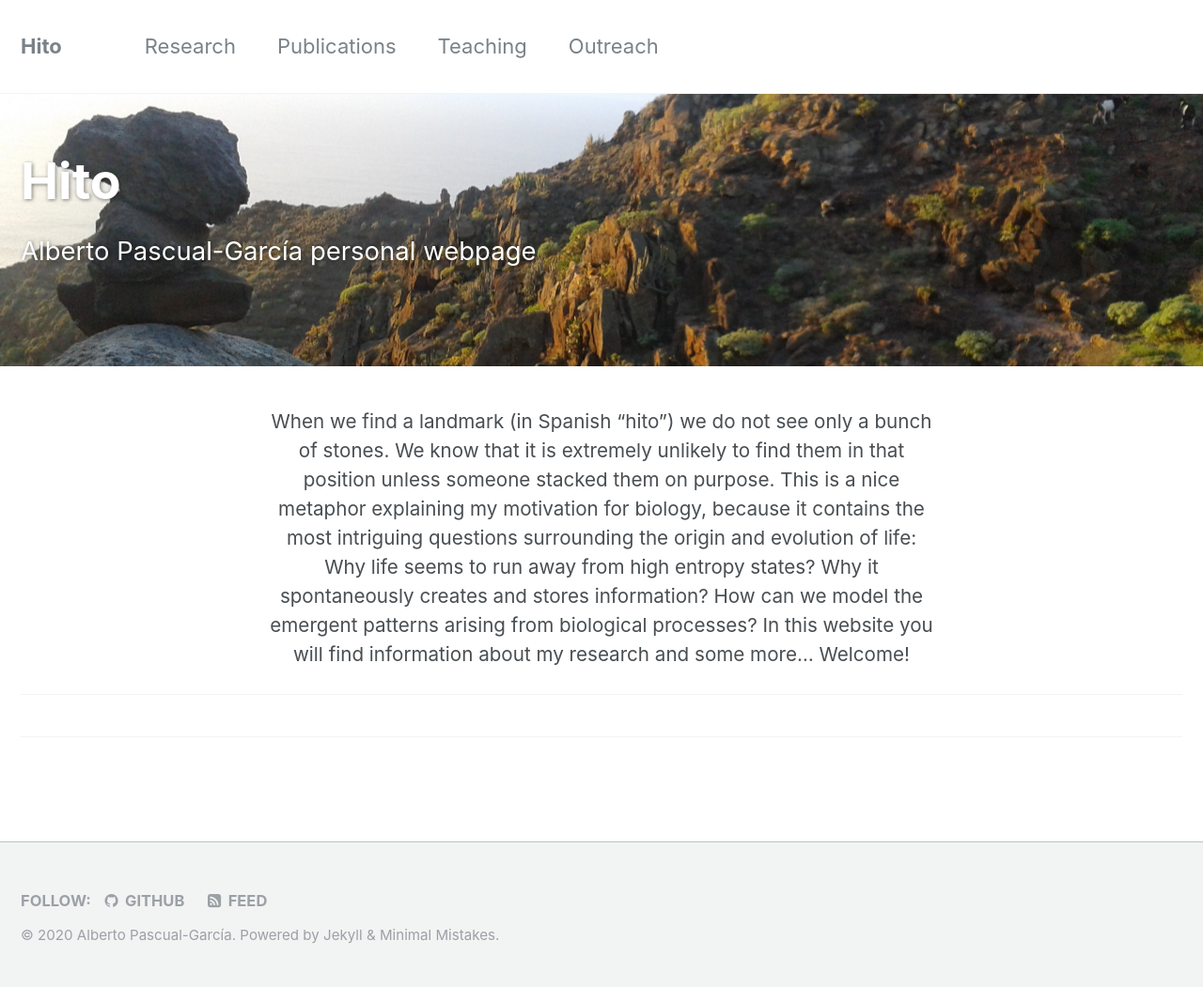
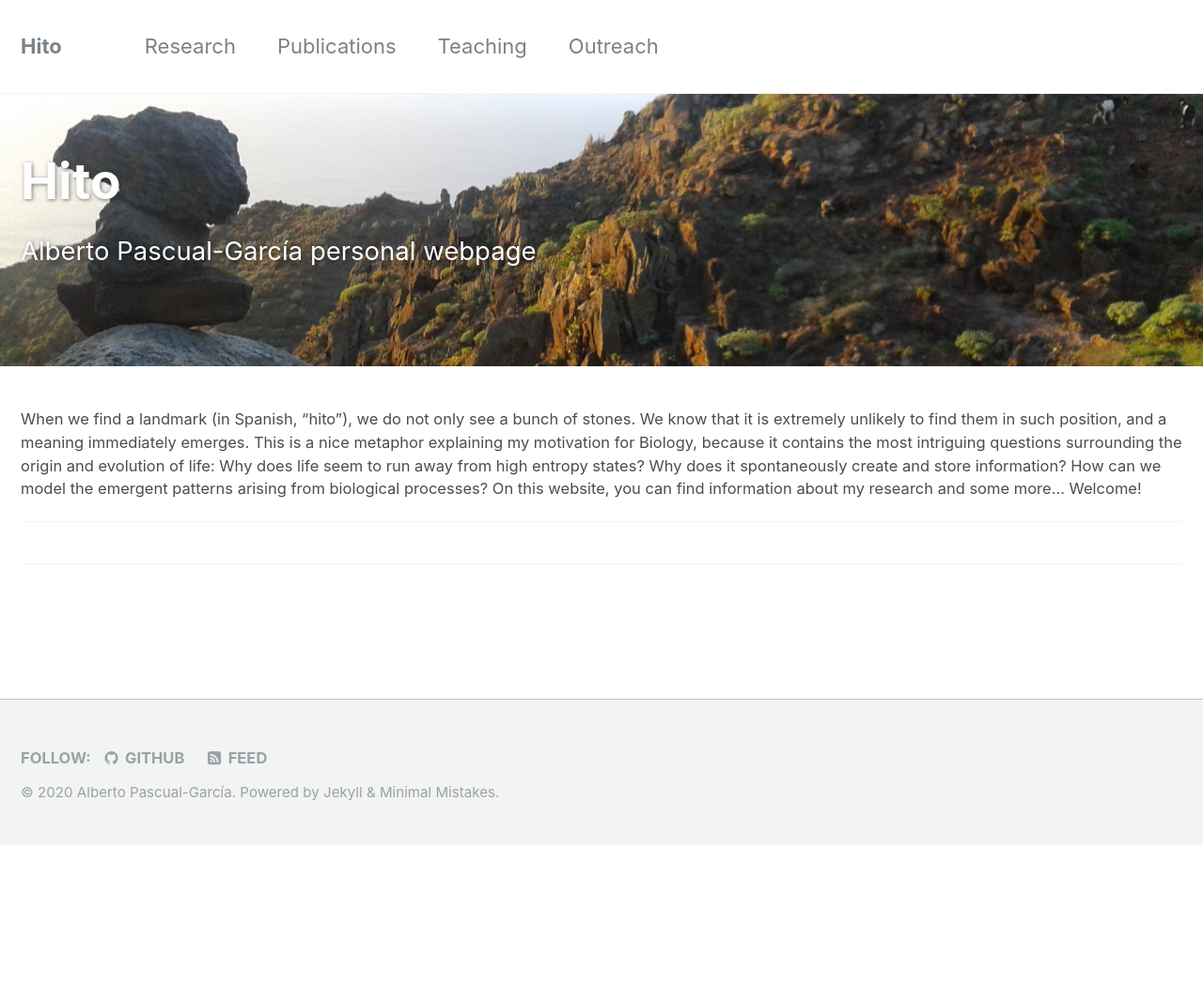
Before and after one commit to apascualgarcia/apascualgarcia.github.io, a Jekyll site: the page built from index.md, in a window 1280 px wide. Shown: the whole page at 94% size. Built offline with Jekyll 4.4.1, drawn with Linux system fonts in a browser that asks for light colours; after the commit the page ends 900 px from its top, so only the background shows below that.

Commit message:
text justified

```diff
--- a/index.md
+++ b/index.md
@@ -13,7 +13,8 @@ header:
   #caption: "Photo credit: [**Unsplash**](https://unsplash.com)"
 excerpt: "Alberto Pascual-García personal webpage"
 intro:
-  - excerpt: 'When we find a landmark (in Spanish "hito") we do not see only a bunch of stones. We know that it is extremely unlikely to find them in that position unless someone stacked them on purpose. This is a nice metaphor explaining my motivation for biology, because it contains the most intriguing questions surrounding the origin and evolution of life: Why life seems to run away from high entropy states? Why it spontaneously creates and stores information? How can we model the  emergent patterns arising from biological processes? In this website you will find information about my research and some more... Welcome!'
+  - excerpt: 'When we find a landmark (in Spanish, “hito”), we do not only see a bunch of stones. We know that it is extremely unlikely to find them in such position, and a meaning immediately emerges. This is a nice metaphor explaining my motivation for Biology, because it contains the most intriguing questions surrounding the origin and evolution of life: Why  does life seem to run away from high entropy states? Why does it spontaneously create and store information? How can we model the emergent patterns arising from biological processes? On this website, you can find information about my research and some more… Welcome!'
+
 
 # feature_row:
 #  - image_path: assets/images/Scheme_Modeling.png
@@ -39,6 +40,6 @@ intro:
 ---
 
 
-{% include feature_row id="intro" type="center" %}
+{% include feature_row id="intro" type="justified" %}
 
 {% include feature_row %}
```
Also changed, not shown: _pages/Research.md (+2 -2 lines).
